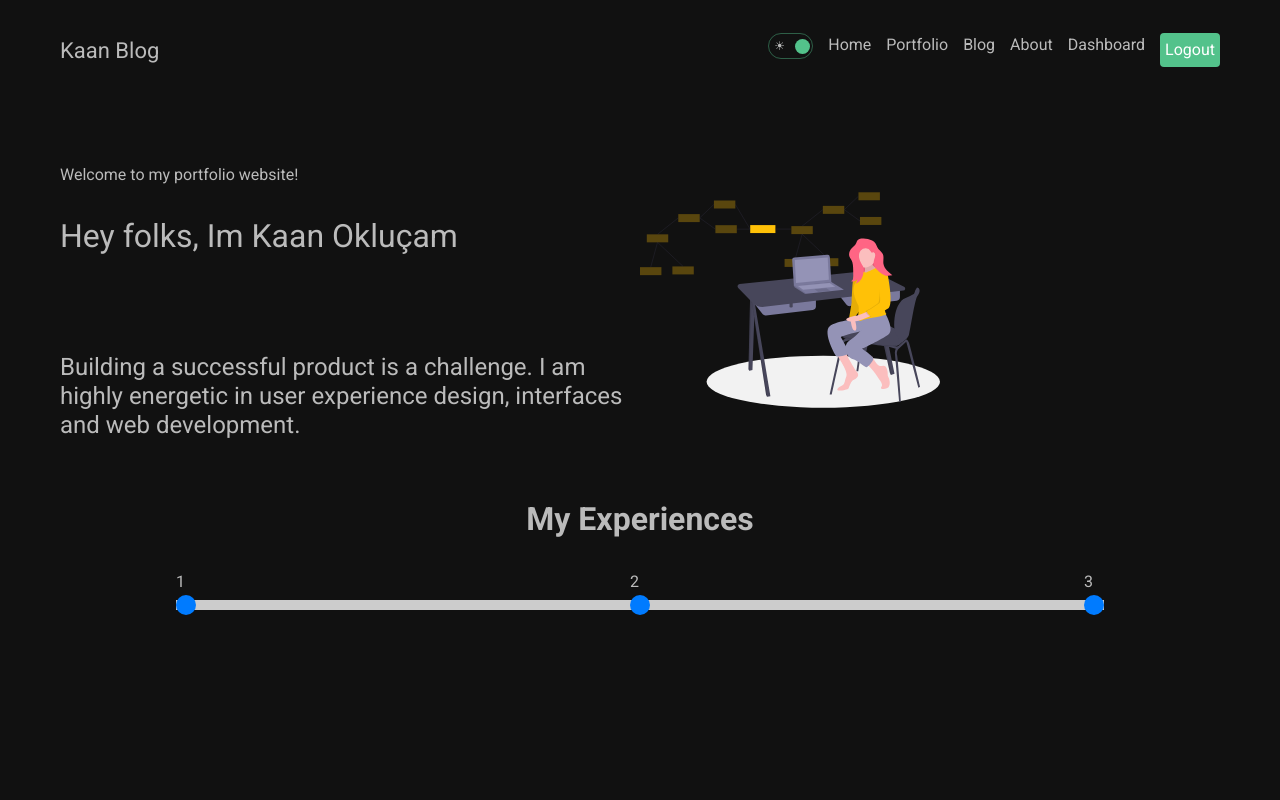
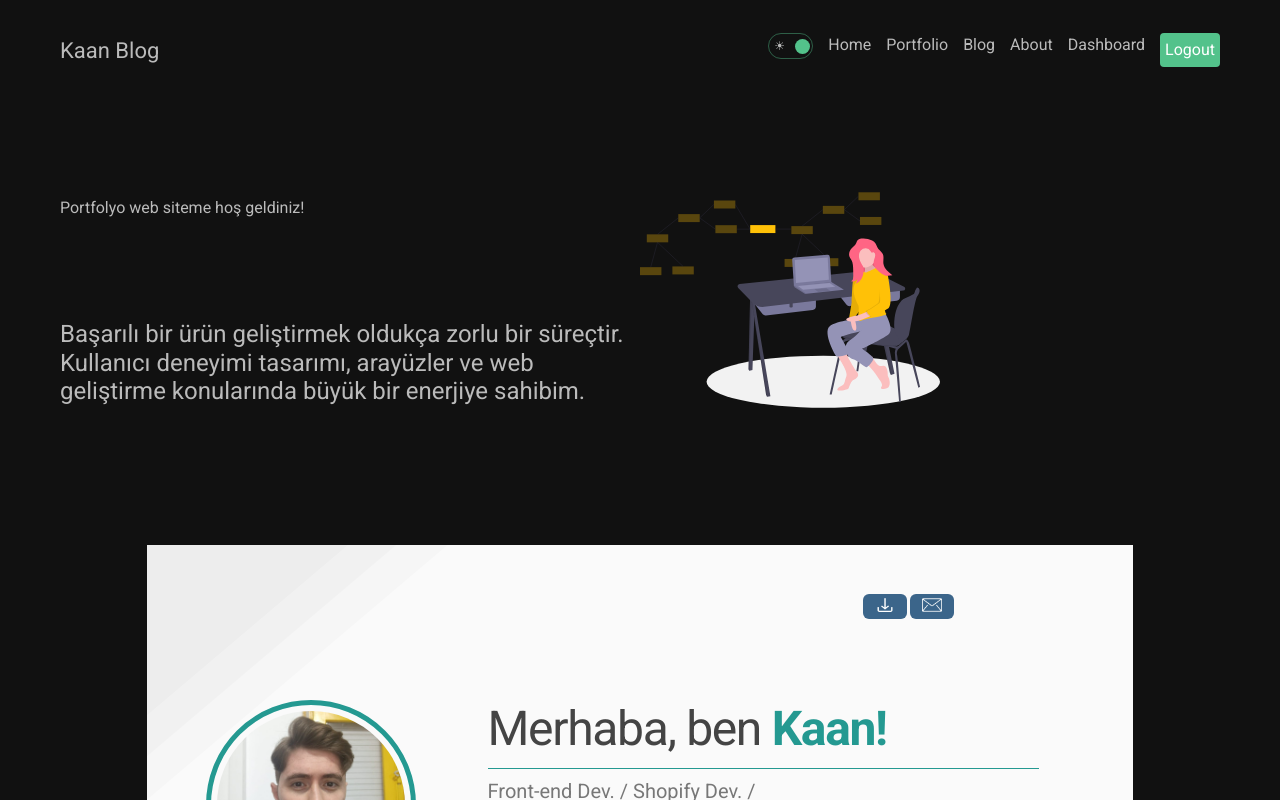
Before and after one commit to oklukaan/nextjs-cv, a Next.js app: page / in a window 1280 px wide. Shown: the top 800 px of the page. Built offline with nearby package versions, Linux system fonts and the light colour scheme.

Commit message:
update all chages

```diff
--- a/src/app/page.jsx
+++ b/src/app/page.jsx
@@ -48,19 +48,19 @@ export default function Home() {
       <div className={`${styles.main} flex-sm-reverse`}>
         <div className='col-md-6 col-lg-6 col-sm-10 col-10'>
           <div className='d-flex justify-content-center flex-direction-column gap-15'>
-            <span className='pt-10 pb-10'>Welcome to my portfolio website!</span>
-            <h2>Hey folks, Im Kaan Okluçam </h2>
+            <span className='pt-10 pb-10'>Portfolyo web siteme hoş geldiniz!</span>
             <marquee className='font-orange' scrollamount="10" height="50" width="60%" direction="right">
               Software Developer
             </marquee>
-            <h4>Building a successful product is a challenge. I am highly energetic in user experience design, interfaces and web development.</h4>
+            <h4>
+Başarılı bir ürün geliştirmek oldukça zorlu bir süreçtir. Kullanıcı deneyimi tasarımı, arayüzler ve web geliştirme konularında büyük bir enerjiye sahibim.</h4>
           </div>
         </div>
         <div className='col-md-6 col-lg-6 col-sm-10 col-10'>
           <Image src='/mes.svg' width={300} height={400} alt='banner görsel' />
         </div>
       </div>
-
+{/*
       <div className={`${styles.container_three}`}>
         <h2 className={styles.font_weight_bold}>My Experiences</h2>
       </div>
@@ -110,7 +110,7 @@ export default function Home() {
           </motion.div>
         )}
       </div>
-
+   */}
     <MyCv/>
     </div>
   )
```
